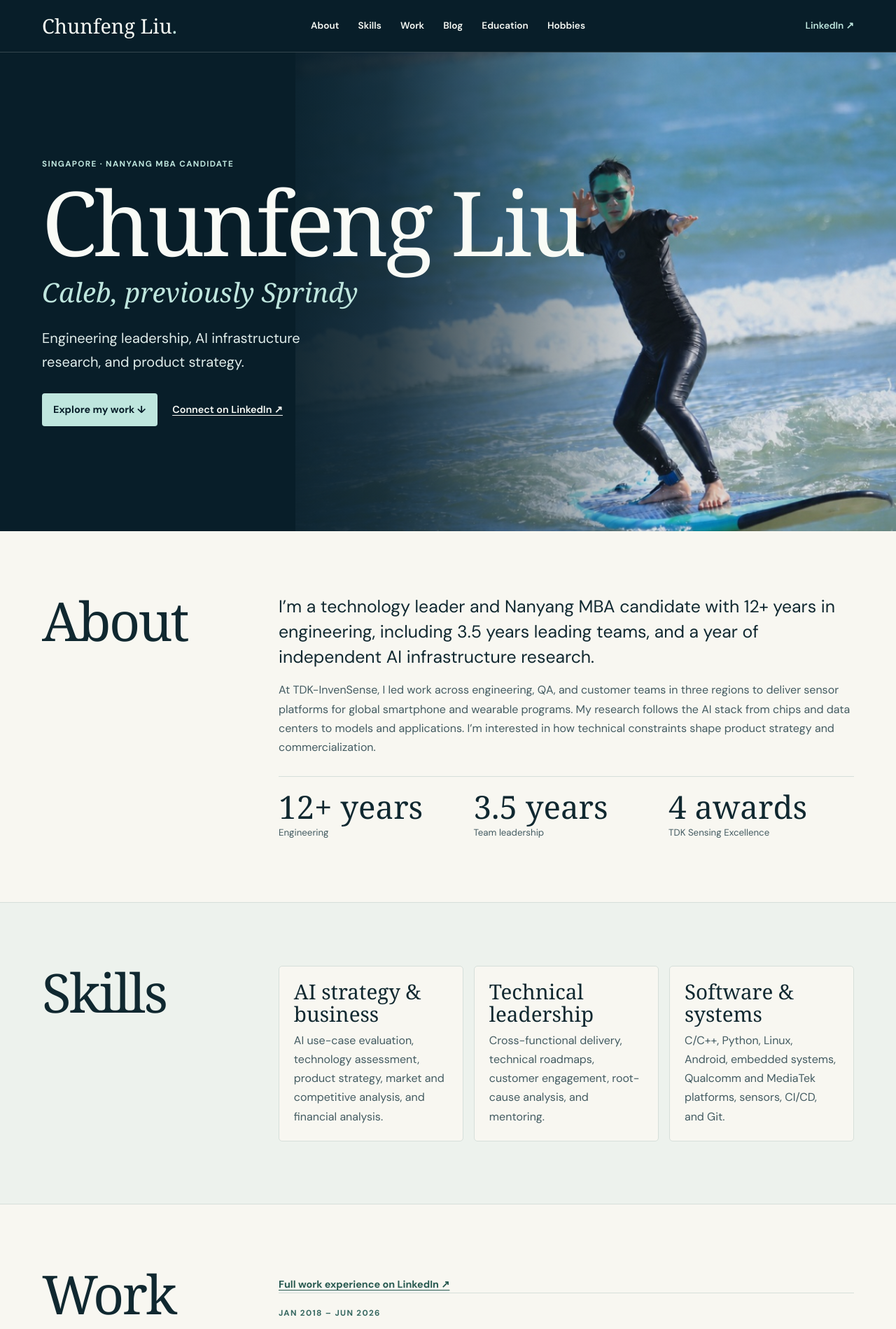
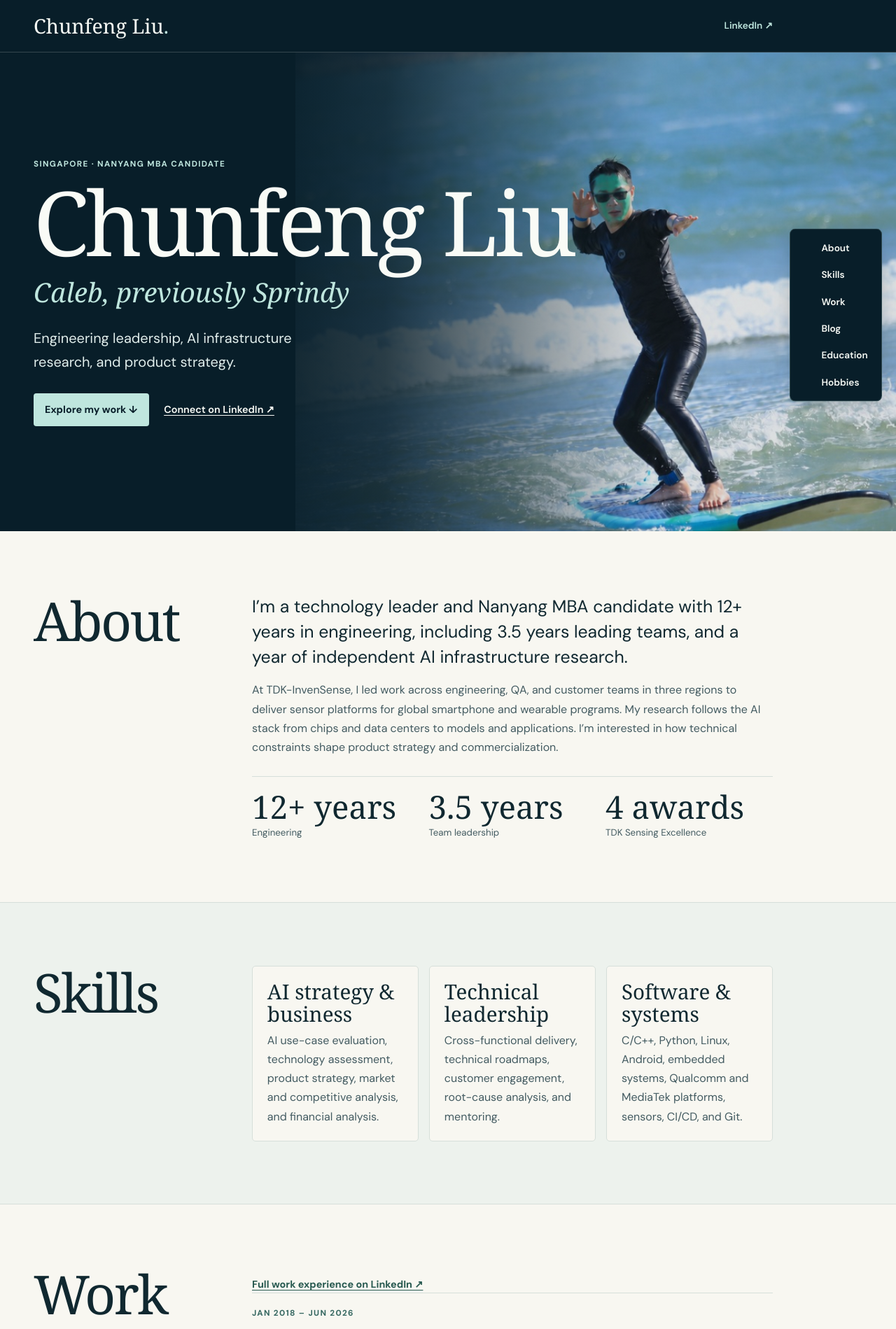
Before and after one commit to sprindy/chunfeng_liu.github.io, a Jekyll site: the page built from index.html, in a window 1280 px wide. Shown: the top 1899 px of the page at 70% size. Built offline with Jekyll 4.4.1, drawn with Linux system fonts in a browser that asks for light colours; some web fonts are replaced.

Commit message:
Keep section navigation visible while scrolling

```diff
--- a/assets/site.css
+++ b/assets/site.css
@@ -20,13 +20,13 @@ h1, h2, h3 { line-height: 1; }
 h1, h2 { font: 400 clamp(3.25rem, 6vw, 6.2rem)/.98 var(--serif); letter-spacing: -.035em; }
 h3 { font: 400 clamp(1.8rem, 3vw, 2.7rem)/1.06 var(--serif); }
 .wrap { width: min(1160px, 100% - 96px); margin-inline: auto; }
-.skip { position: absolute; z-index: 3; top: 8px; left: 8px; background: white; color: var(--ink); padding: .5rem; transform: translateY(-160%); }
+.skip { position: absolute; z-index: 5; top: 8px; left: 8px; background: white; color: var(--ink); padding: .5rem; transform: translateY(-160%); }
 .skip:focus { transform: translateY(0); }
 .site-header { background: var(--navy); color: #f7faf5; border-bottom: 1px solid #f7faf52e; }
-.header-inner { display: grid; grid-template-columns: 1fr auto 1fr; gap: 24px; align-items: center; min-height: 74px; }
+.header-inner { display: grid; grid-template-columns: 1fr auto auto; gap: 24px; align-items: center; min-height: 74px; }
 .brand { font: 400 1.8rem/1 var(--serif); text-decoration: none; white-space: nowrap; justify-self: start; }
 .brand span { color: var(--aqua); }
-nav { display: flex; flex-wrap: wrap; justify-content: center; gap: .45rem clamp(.85rem, 2.2vw, 1.7rem); }
+nav { display: flex; flex-wrap: wrap; justify-content: flex-end; gap: .45rem clamp(.85rem, 2.2vw, 1.7rem); }
 nav a, .contact { text-decoration: none; font-weight: 600; font-size: .85rem; }
 nav a:hover, .contact:hover { text-decoration: underline; }
 .contact { color: var(--aqua); justify-self: end; white-space: nowrap; }
@@ -83,6 +83,36 @@ nav a:hover, .contact:hover { text-decoration: underline; }
 footer { background: var(--navy); color: #f7faf5; padding-block: 1.8rem; }
 .footer-inner, .footer-inner div { display: flex; flex-wrap: wrap; align-items: center; justify-content: space-between; gap: .5rem 1.1rem; }
 .footer-inner a { color: var(--aqua); }
+@media (min-width: 1200px) and (min-height: 420px) {
+  .wrap {
+    width: min(1160px, 100% - 224px);
+    margin-left: max(48px, calc((100% - 1320px) / 2));
+    margin-right: auto;
+  }
+  .header-inner { grid-template-columns: 1fr auto; }
+  .prose { margin-inline: auto; }
+  nav {
+    position: fixed;
+    z-index: 4;
+    inset-inline-end: max(20px, calc((100vw - 1450px) / 2));
+    top: 50%;
+    transform: translateY(-50%);
+    display: grid;
+    gap: .15rem;
+    width: 132px;
+    padding: .55rem;
+    border: 1px solid #bfe6de38;
+    border-radius: 8px;
+    background: var(--navy);
+    box-shadow: 0 6px 22px #081e292e;
+  }
+  nav a { display: block; padding: .4rem .65rem; border-radius: 4px; }
+  nav a:hover, nav a:focus-visible { color: var(--aqua); background: #bfe6de16; }
+}
+@media (max-width: 1199px), (max-height: 419px) {
+  html { scroll-padding-top: 82px; }
+  .site-header { position: sticky; top: 0; z-index: 4; }
+}
 @media (max-width: 900px) {
   .wrap { width: calc(100% - 56px); }
   .contact { display: none; }
@@ -93,7 +123,9 @@ footer { background: var(--navy); color: #f7faf5; padding-block: 1.8rem; }
 @media (max-width: 650px) {
   .wrap { width: calc(100% - 36px); }
   .header-inner { grid-template-columns: 1fr; gap: .55rem; padding-block: .75rem; }
-  nav { justify-content: flex-start; gap: .35rem .8rem; }
+  html { scroll-padding-top: 94px; }
+  nav { justify-content: flex-start; flex-wrap: nowrap; overflow-x: auto; padding: .2rem; gap: .35rem .8rem; }
+  nav a { flex-shrink: 0; }
   nav a { font-size: .8rem; }
   .hero {
     min-height: 640px;
```
